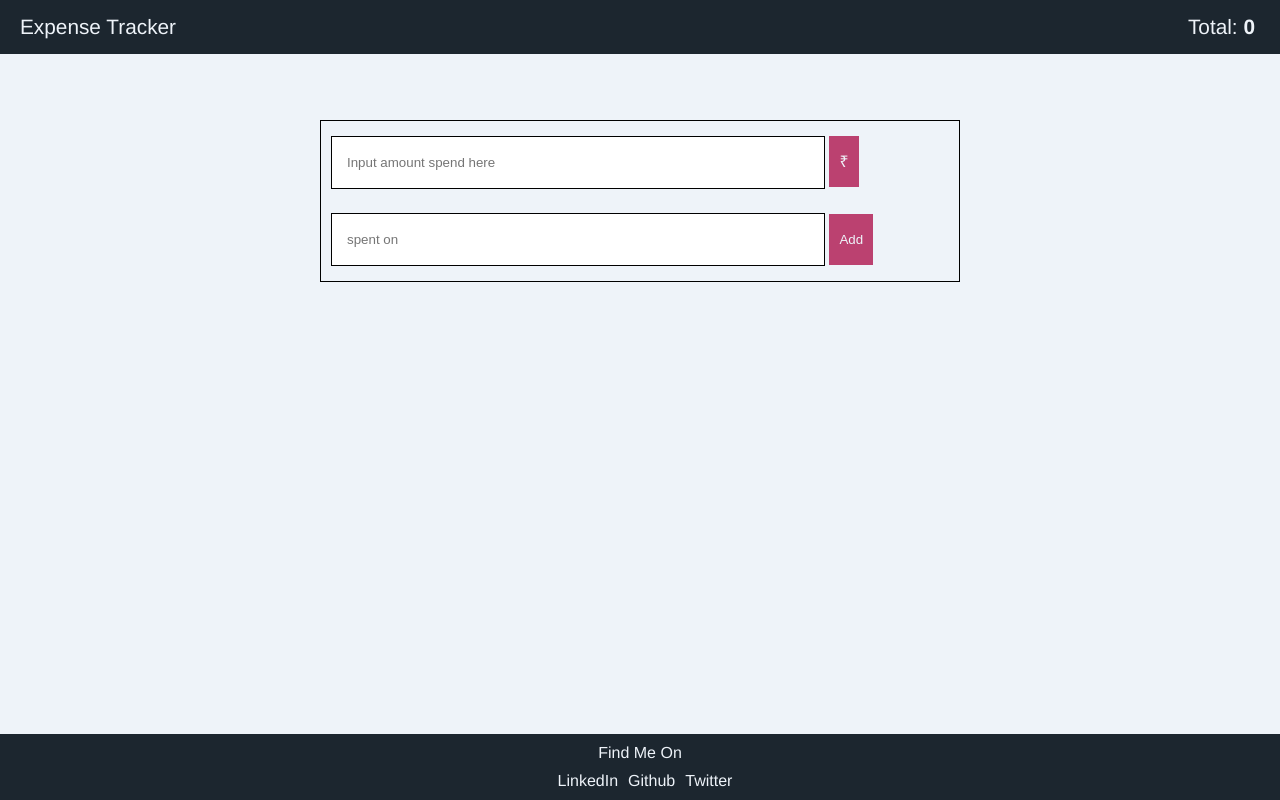
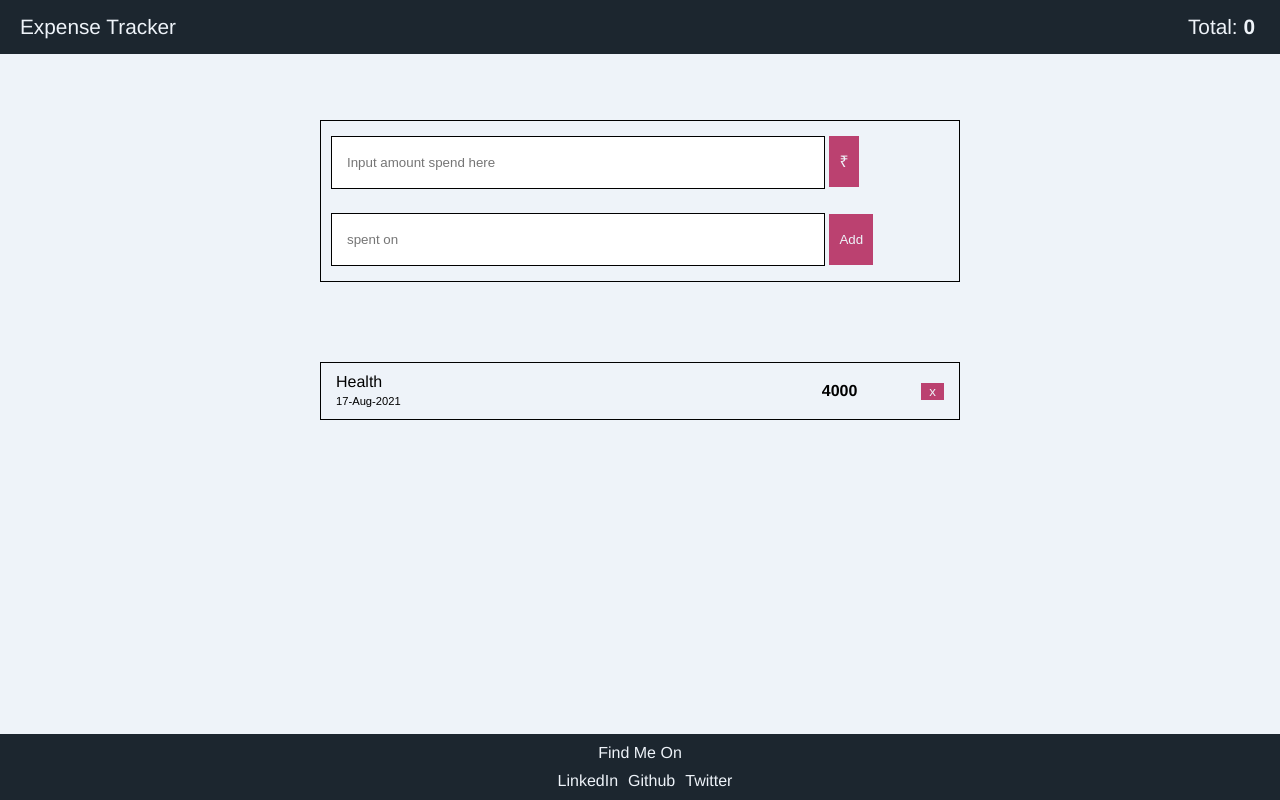
Before and after one commit to manish591/TrackYourExpense, a plain HTML site: page index.html in a window 1280 px wide. Drawn offline with Linux system fonts and the light colour scheme.

Commit message:
style-added date to the list

```diff
--- a/index.html
+++ b/index.html
@@ -30,13 +30,16 @@
         </section>
         <section class="expenselistcontainer">
           <ul class="expenselist">
-            <!-- <div class="list">
-              <p class="name">Health</p>
+            <div class="list">
+              <div class="listtitle">
+                <p class="name">Health</p>
+                <span class="date">17-Aug-2021</span>
+              </div>
               <div class="other">
                 <strong>4000</strong>
                 <button class="delete">x</button>
               </div>
-            </div> -->
+            </div>
           </ul>
         </section>
       </main>
--- a/style.css
+++ b/style.css
@@ -156,6 +156,14 @@ strong {
     display: none;
 }
 
+.date {
+    background-color: unset;
+    color: unset;
+    padding: unset;
+    font-family: Arial, Helvetica, sans-serif;
+    font-size: .7rem;
+}
+
 @media only screen and (min-width: 700px) {
     .maincontainer {
         width: 50vw;
```
